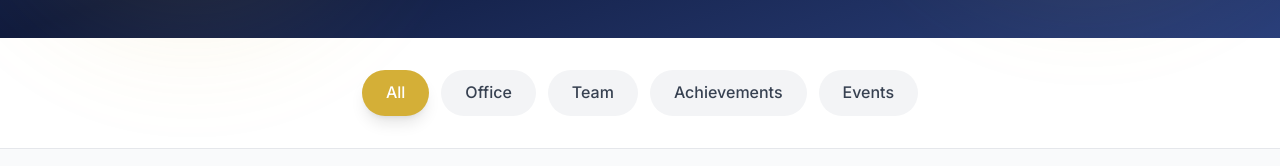
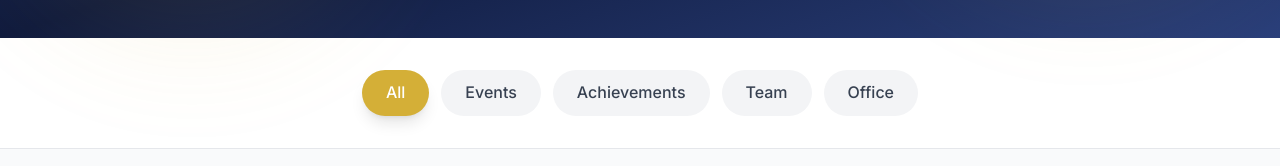
Before and after one commit to ABHAY200/team-inspire-website, a Next.js app: page /gallery in a window 1280 px wide. Shown: the part 398-564 px from the top of the page. Built offline with nearby package versions, Linux system fonts and the light colour scheme.

Commit message:
refactor: Rearrange gallery categories and update image category for consistency

```diff
--- a/constants/gallery.ts
+++ b/constants/gallery.ts
@@ -9,10 +9,10 @@ export interface GalleryImage {
 
 export const GALLERY_CATEGORIES = [
   'All',
+  'Events',
+  'Achievements',
+  'Team',
   'Office',
-  'Team',
-  'Achievements',
-  'Events',
 ];
 
 export const GALLERY_IMAGES: GalleryImage[] = [
@@ -27,7 +27,7 @@ export const GALLERY_IMAGES: GalleryImage[] = [
   {
     id: 2,
     title: 'Barrie Strikers Championship',
-    category: 'Team',
+    category: 'Events',
     imageUrl: 'https://raw.githubusercontent.com/ABHAY200/team-inspire-website/refs/heads/main/public/gallery/gallery3.jpeg',
     description: 'Barrie Strikers Championship sponsored by Team Inspire Tax & Accounting',
     type: 'image',
```
